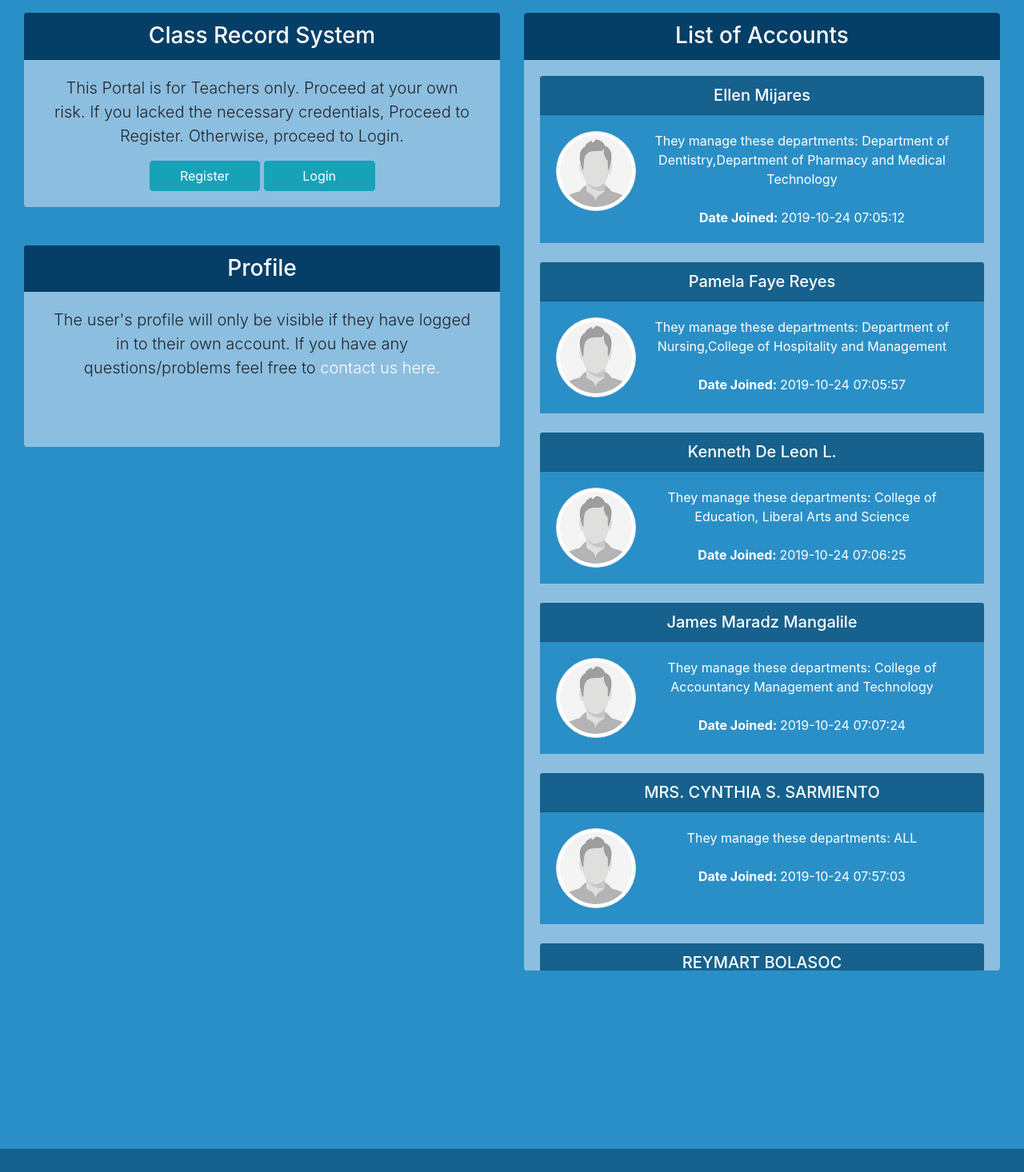
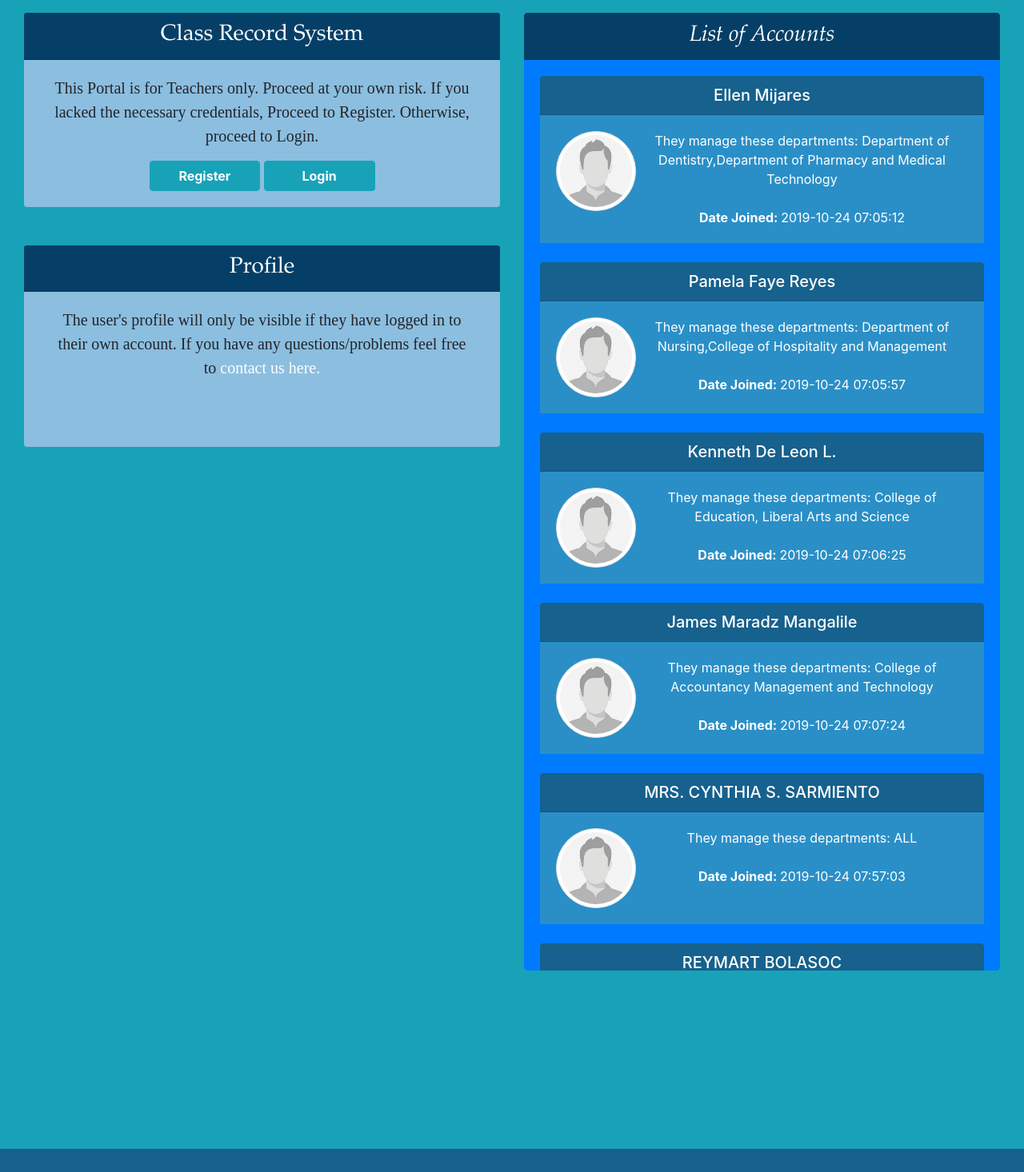
Before and after one commit to nishiriks/crsystem, a PHP site: page / in a window 1280 px wide. Shown: the part 131-1597 px from the top of the page at 80% size. Run offline with PHP 8.4, Linux system fonts and the light colour scheme; data comes from the database, SQL or seed files in the repository.

Commit message:
minor changes
Added bold and changing some fonts

```diff
--- a/index.php
+++ b/index.php
@@ -15,7 +15,7 @@ $accounts = new viewTable();
   <link rel="stylesheet" type="text/css"  href="resource/css/register.css">
 </head>
 <body>
-    <nav class="barnav navbar navbar-dark shadow navbar-expand-md ">
+    <nav class="barnav navbar navbarlight shadow navbar-expand-md ">
           <div class="container-fluid">
             <div class="logo center">
               <a href="#">
@@ -35,7 +35,7 @@ $accounts = new viewTable();
           </div>
         </nav>
 
-    <main class="container-fluid">
+    <main class="container-fluid bg-info">
         <div>
           <div class="row">
             <div class="col-6">
@@ -49,16 +49,16 @@ $accounts = new viewTable();
                         <p class="lead text-center">This Portal is for Teachers only. Proceed at your own risk. If you lacked the necessary credentials, Proceed to Register. Otherwise, proceed to Login.</p>
                       </div>
                       <form class="text-center" method="post">
-                          <a class="btn btn-info w-25" href="register.php" role="button">Register</a>
+                          <a class="btn btn-info w-25" href="register.php" role="button"><strong>Register</strong></a>
                           <?php
                             $user = new user();
                             if ($user->isLoggedIn()) {
-                              echo '<button class="btn btn-info w-25" name="logout">Logout</button>';
+                              echo '<button class="btn btn-info w-25" name="logout"><strong>Logout</strong></button>';
                                 if (isset($_POST['logout'])) {
                                   $user->logout();
                                 }
                             } else {
-                              echo '<a class="btn btn-info w-25" href="login.php" role="button">Login</a>';
+                              echo '<a class="btn btn-info w-25" href="login.php" role="button"><strong>Login</strong></a>';
 
                             }
                           ?>
@@ -70,11 +70,11 @@ $accounts = new viewTable();
                     <div class="chead card-header text-center">
                       <span class="h3">Profile</span>
                     </div>
-                    <div class="card-body">
+                    <div class="card-body ">
                       <?php
                         $user = new user();
                         if ($user->isLoggedIn()) {
-                          echo '<p class="lead">WELCOME USER! HOW MAY I BE OF SERVICE.</p>';
+                          echo '<p class="leadfont-italic"><strong>WELCOME USER! HOW MAY I BE OF SERVICE.</strong></p>';
                           echo '<div class="container d-flex">';
                           profilePic();
                           echo '
@@ -88,9 +88,9 @@ $accounts = new viewTable();
                         } else {
                           echo '
                           <div class="container">
-                              <p class="lead text-center">
+                              <p class="lead text-center"><strong>
                                 The user&#39;s profile will only be visible if they have logged in to their own account. If you have any questions/problems feel free to
-                                <a class="text-white" href="#">contact us here.</a>
+                                <a class="text-white" href="#">contact us here.</a></strong>
                               </p>
                           </div>
                           ';
@@ -104,9 +104,9 @@ $accounts = new viewTable();
             <div class="col-6">
               <div class="ccard card mt-3 h-100 list-main">
                 <div class="chead card-header text-center">
-                    <span class="h3">List of Accounts</span>
+                    <span class="h3 font-italic">List of Accounts</span>
                 </div>
-                <div class="card-body text-center inner-list">
+                <div class="card-body text-center inner-list bg-primary">
                     <?php $accounts->viewAccounts() ?>
                 </div>
               </div>
--- a/resource/css/tables.css
+++ b/resource/css/tables.css
@@ -156,10 +156,22 @@ footer {
     padding-bottom: 3%;
     margin-bottom: 3%;
 }
+
 .btn-xl {
     width:50%;
 }
-
+.lead{
+  font-family: "Times New Roman", serif;
+}
+.nav-item{
+  font-family: "Georgia", serif;
+}
+.h3{
+  font-family: "Garamond", serif, "bold";
+}
+.col{
+  font-family: "Times New Roman", serif;
+}
 .btn-outline-light:hover,
 .btn-outline-light:active
 {
```
